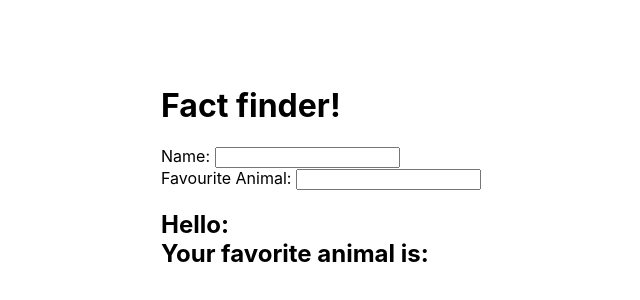
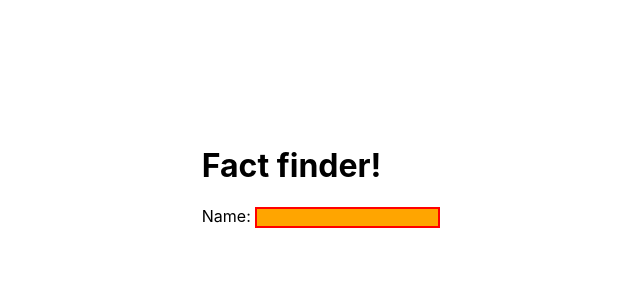
Before and after one commit to JosieAilsa/react-fundamentals-recap, a React (Create React App) app: page / in a window 1280 px wide. Shown: the part 224-524 px from the top of the page, without its empty margins (319-959 px from the left). Built offline with nearby package versions, Linux system fonts and the light colour scheme.

Commit message:
props recap

```diff
--- a/src/App.js
+++ b/src/App.js
@@ -2,30 +2,12 @@ import logo from './logo.svg';
 import './App.css';
 import DisplayMessage from "./components/DisplayMessage/DisplayMessage.jsx"
 import UserInput from "./components/UserInput/UserInput.jsx"
-import { useState } from 'react';
-
 
 const App = () => {
-  const [name, setName] = useState("")
-  const [favouriteAnimal,setFavouriteAnimal] = useState("")
-
-  const handleNameInput = (e) => {
-    const currentInput = e.target.value;
-    setName(currentInput)
-  }
-
-  const getFavouriteAnimal = (e) => {
-    const currentInput = e.target.value;
-    setFavouriteAnimal(currentInput)
-  }
-
-
   return (
     <>
       <h1>Fact finder!</h1>
-      <UserInput handleUserInput={handleNameInput} label="Name"/>
-      <UserInput handleUserInput={getFavouriteAnimal} label="Favourite Animal"/>
-      <DisplayMessage name={name} favoriteAnimal={favouriteAnimal} />
+      <UserInput/>
     </>
   );
 }
--- a/src/components/UserInput/UserInput.jsx
+++ b/src/components/UserInput/UserInput.jsx
@@ -1,13 +1,15 @@
 
 import { useState } from "react";
 import "./UserInput.scss"
-const UserInput = ({ handleUserInput, label}) => {
+const UserInput = () => {
+//1.How can we make this component reusable so that it isn't just an input with the label of name
 
+//2. We can pass down attributes as props too, how could we pass down the prop of user-input--highlight to this component?
     return (
     <>
         <form>
-            <label htmlFor="userInput">{label}: </label>
-            <input onChange={handleUserInput} id="useInput"/>
+            <label htmlFor="user-input">Name: </label>
+            <input id="user-input--highlight"/>
         </form>
     </>
       );
--- a/src/components/UserInput/UserInput.scss
+++ b/src/components/UserInput/UserInput.scss
@@ -1,6 +1,7 @@
-.input{
-    color: red;
+#user-input{
+    background-color: lightblue;
 }
-.input--highlight{
+#user-input--highlight{
+    border: 2px solid red;
     background-color: orange;
 }
```
Also changed, not shown: 1 other file (tests, documents, lock files or other folders).
